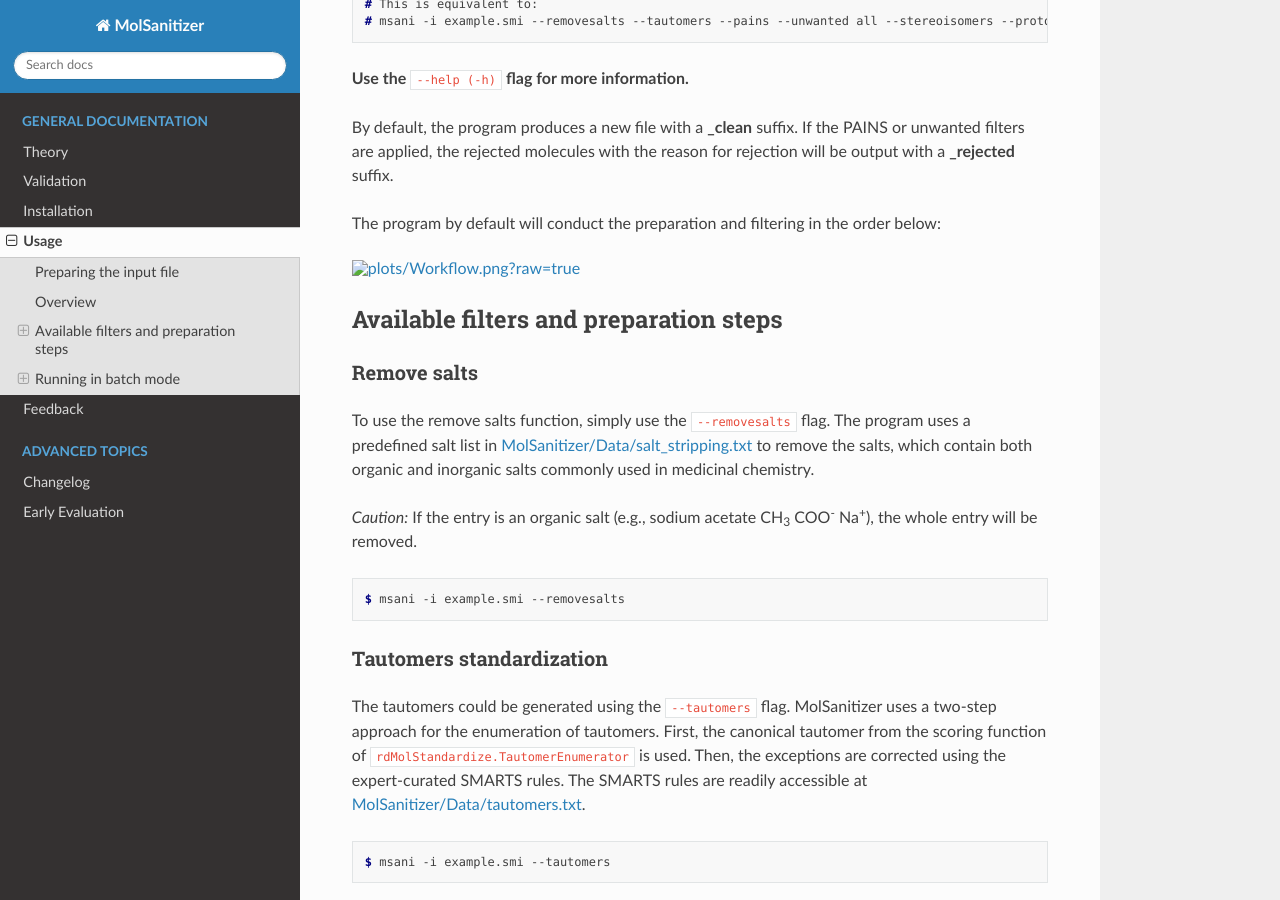
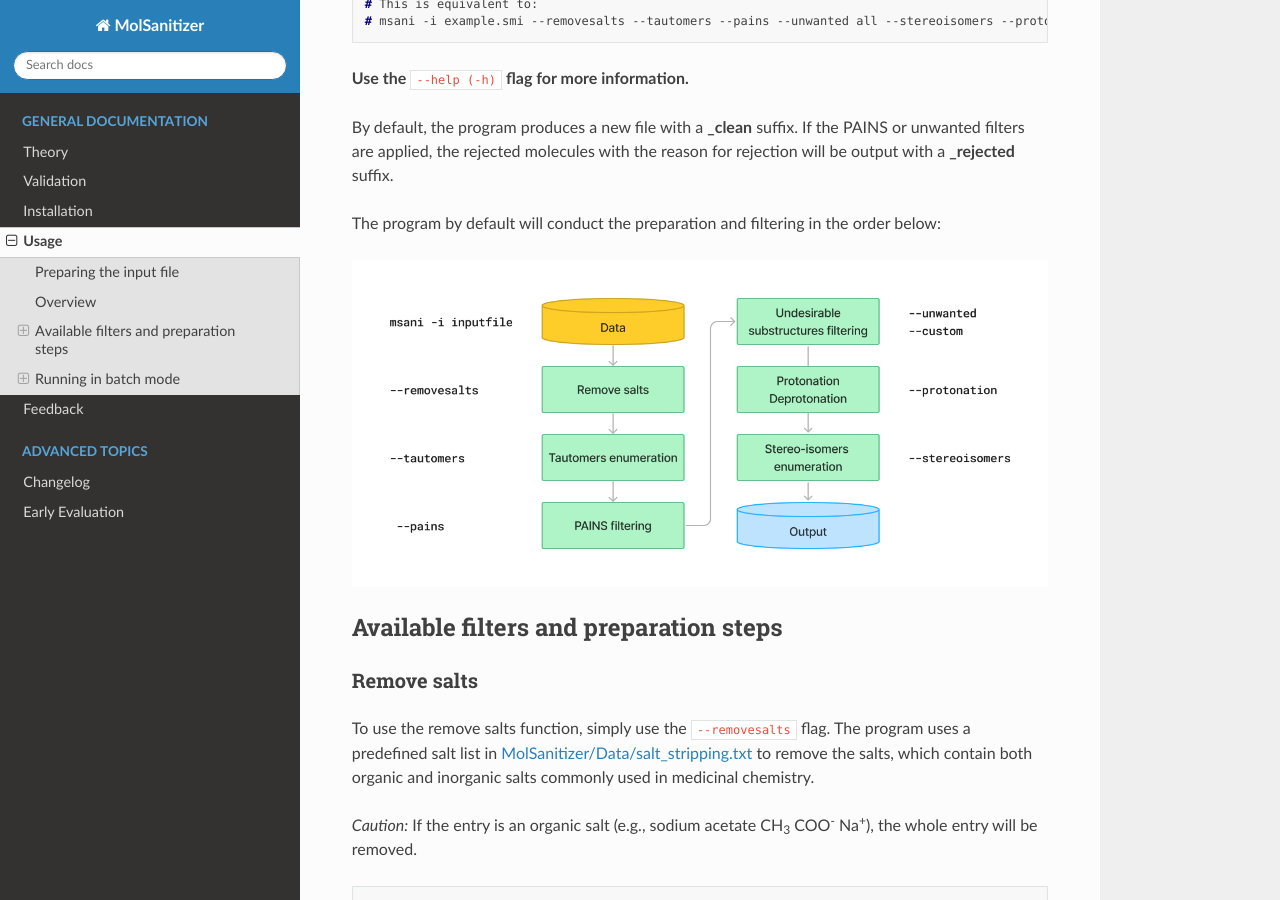
Before and after one commit to phonglam3103/msani-readthedocs, a Sphinx documentation site: the page built from docs/source/usage.rst, in a window 1280 px wide and 900 px high, scrolled down 689 px. Built offline with Sphinx 7.4.7 and the Read the Docs theme 3.1.0, drawn with Linux system fonts in a browser that asks for light colours; formulas are drawn with MathJax 3.

Commit message:
Test figures...

```diff
--- a/docs/source/usage.rst
+++ b/docs/source/usage.rst
@@ -36,7 +36,7 @@ By default, the program produces a new file with a **_clean** suffix. If the PAI
 
 The program by default will conduct the preparation and filtering in the order below:
 
-.. image:: plots/Workflow.png?raw=true
+.. image:: _static/Workflow.png?raw=true
    :width: 1000px
 
 Available filters and preparation steps
```
Also changed, not shown: docs/source/_static/RMSD_Platinum.png (added), docs/source/_static/Workflow.png (added), docs/source/_static/numconfs.png (added), docs/source/_static/time.png (added).
